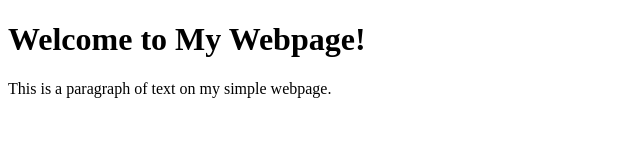
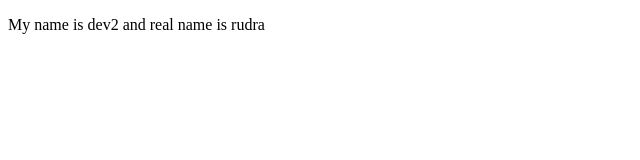
Before and after one commit to PuruGarg1717/practical1, a plain HTML site: page practical1/file.html in a window 1280 px wide. Shown: the whole page, without its empty margins (0-640 px from the left). Drawn offline with Linux system fonts and the light colour scheme.

Commit message:
edited by dev 2

```diff
--- a/practical1/file.html
+++ b/practical1/file.html
@@ -4,9 +4,6 @@
   <title>My Simple Webpage</title>
 </head>
 <body>
-
-  <h1>Welcome to My Webpage!</h1>
-  <p>This is a paragraph of text on my simple webpage.</p>
-
+<p>My name is dev2 and real name is rudra</p>
 </body>
 </html>
```
